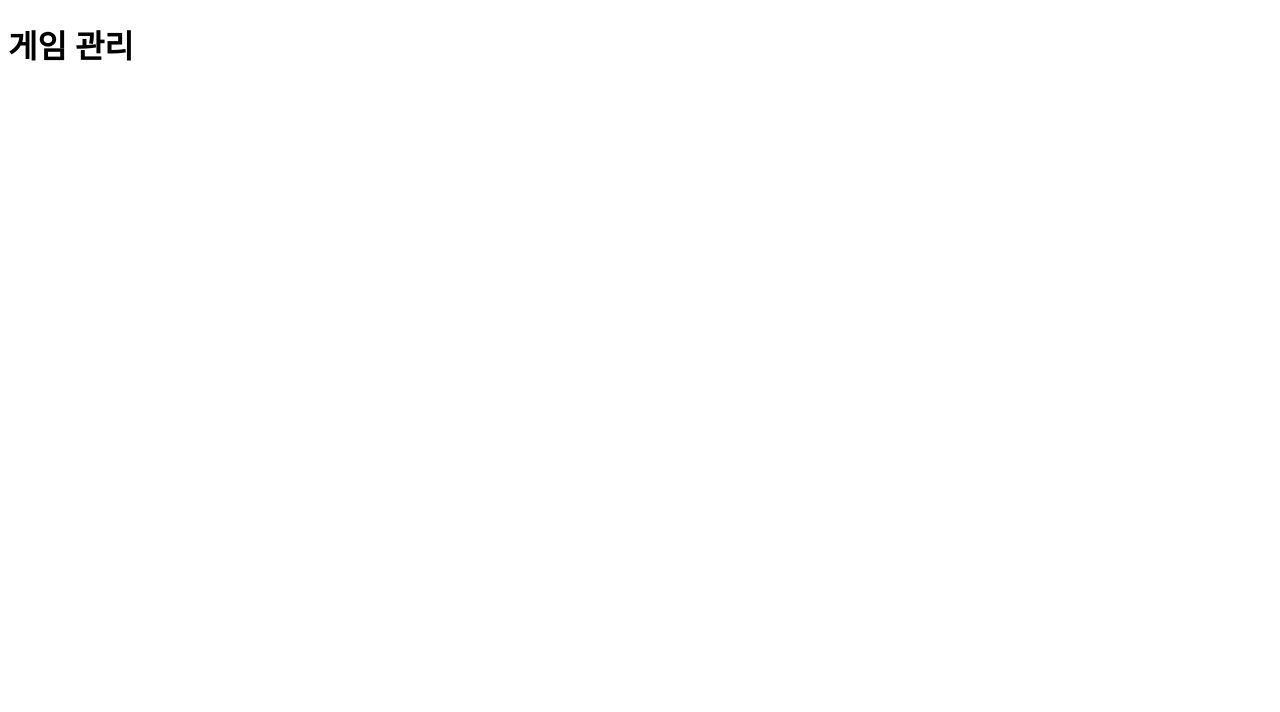
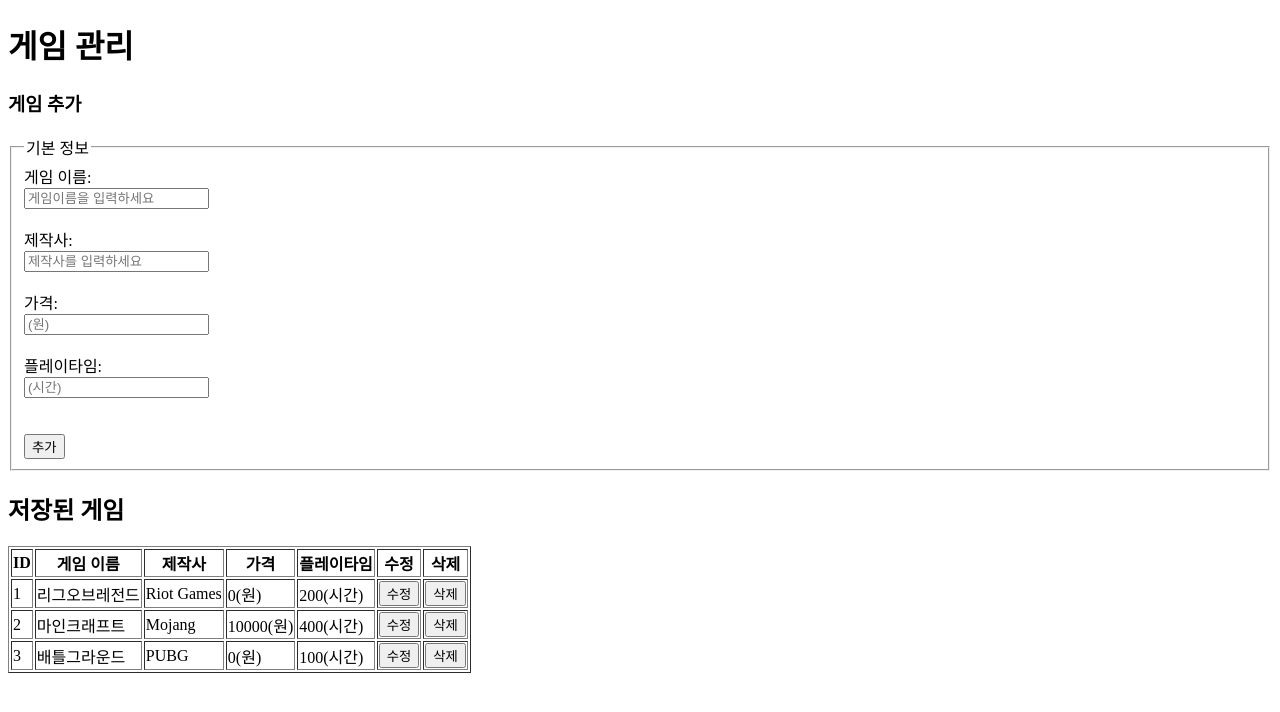
Before and after one commit to sanwxxl/2026OSS_assign05, a plain HTML site: page crud.html in a window 1280 px wide. Drawn offline with Linux system fonts and the light colour scheme.

Commit message:
기본 html 구성

```diff
--- a/crud.html
+++ b/crud.html
@@ -1,16 +1,51 @@
 <!DOCTYPE html>
-<html lang="en">
+<html lang="ko">
 <head>
     <meta charset="UTF-8">
     <meta name="viewport" content="width=device-width, initial-scale=1.0">
-    <title>Document</title>
+    <title>게임 관리</title>
 </head>
 <body>
     <h1>게임 관리</h1>
+        <h3>게임 추가</h3>
+        <form id="gameForm">
+                <fieldset>
+                    <legend>기본 정보</legend>
 
-    <div>
-        <label></label>
-    </div>
+                    <label for="name">게임 이름:</label><br>
+                    <input type="text" id ="name" placeholder="게임이름을 입력하세요" required>
+                    <br><br>
+                    <label for="company">제작사:</label><br>
+                    <input type =text id ="company" placeholder="제작사를 입력하세요" required>
+                    <br><br>
+                    <label for="price">가격:</label><br>
+                    <input type="number" id="price" name="price" placeholder="(원)" required><br><br>
+
+                    <label for="playtime">플레이타임:</label><br>
+                    <input type="text" id="playtime" name="playtime" placeholder ="(시간)" required><br><br>
+                    <br>
+                    <button type="button" id="btn1">추가</button>
+                </fieldset>
+
+
+    </form>
+
+    <h2>저장된 게임</h2>
+    <table border="1">
+        <thead>
+        <tr>
+            <th>ID</th>
+            <th>게임 이름</th>
+            <th>제작사</th>
+            <th>가격</th>
+            <th>플레이타임</th>
+            <th>수정</th>
+            <th>삭제</th>
+        </tr>
+        </thead>
+        <tbody id="gamelist"></tbody>
+
+    </table>
 
     <script>
         let games = [
@@ -35,6 +70,37 @@
         ];
 
         console.log(games);
+
+        let gamelist = document.getElementById("gamelist");
+
+function render() {
+    gamelist.innerHTML = "";
+
+    games.forEach(function (game) {
+        gamelist.innerHTML +=
+            "<tr>" +
+                "<td>" + game.id + "</td>" +
+                "<td>" + game.name + "</td>" +
+                "<td>" + game.company + "</td>" +
+                "<td>" + game.price + "(원)" + "</td>" +
+                "<td>" + game.playtime + "(시간)" + "</td>" +
+                "<td>" +
+                    "<button onclick='editGame(" + game.id + ")'>수정</button> " +
+                "</td>" +
+                "<td>" + "<button onclick='deleteGame(" + game.id + ")'>삭제</button>" +"</td>" +
+            "</tr>";
+    });
+}
+
+function editGame(id) {
+    alert(id + "번 게임 수정");
+}
+
+function deleteGame(id) {
+    alert(id + "번 게임 삭제");
+}
+
+render();
     </script>
 </body>
 </html>
```
